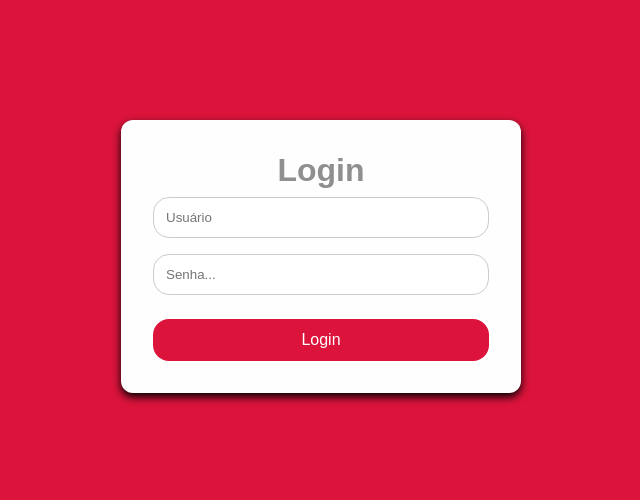
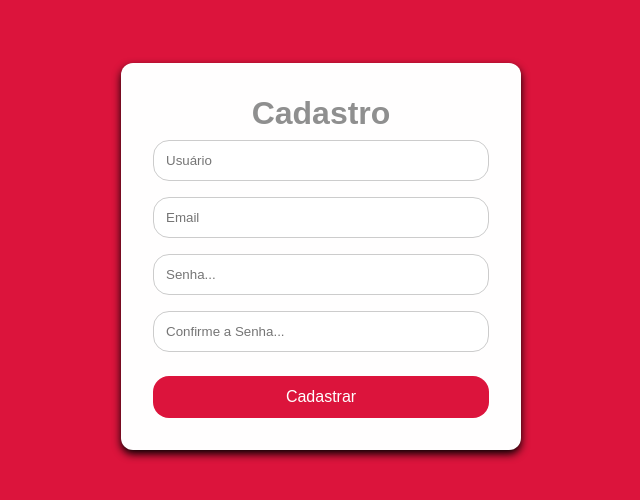
Before and after one commit to MarcusSarmento/ToDoList, a React (Vite) app: page / in a window 1280 px wide. Shown: the part 144-644 px from the top of the page, without its empty margins (319-959 px from the left). Built offline with nearby package versions, Linux system fonts and the light colour scheme.

Commit message:
Feat: Implementando tela de cadastro

```diff
--- a/src/main.jsx
+++ b/src/main.jsx
@@ -1,11 +1,13 @@
 import { StrictMode } from 'react'
 import { createRoot } from 'react-dom/client'
-import Login from './pages/login/login.jsx'
+// import Login from './pages/Login/Login.jsx'
 import './pages/global.css'
+import Cadastro from './pages/Cadastro/Cadastro.jsx'
 
 
 createRoot(document.getElementById('root')).render(
   <StrictMode>
-    <Login/>
+    {/* <Login/> */}
+    <Cadastro/>
   </StrictMode>,
 )
--- /dev/null
+++ b/src/pages/cadastro/Cadastro.css
@@ -0,0 +1,34 @@
+#cadastro-card {
+    background-color: rgb(255, 254, 254);
+    padding: 2rem;
+    border-radius: 12px;
+    box-shadow: 0 4px 8px rgba(0, 0, 0, 1);
+    width: 100%;
+    max-width: 400px;
+    text-align: center;
+}
+
+#cadastro-card h2 {
+    font: 600 2rem 'Poppins', sans-serif;
+    color: #8f8f8f;
+}
+
+#cadastro-card input {
+    width: 100%;
+    padding: 0.75rem;
+    margin: 0.5rem 0;
+    border: 1px solid #ccc;
+    border-radius: 16px;
+}
+
+#cadastro-card button {
+    width: 100%;
+    padding: 0.75rem;
+    margin-top: 1rem;
+    border: none;
+    border-radius: 16px;
+    background-color: crimson;
+    color: #fff;
+    font-size: 1rem;
+    cursor: pointer;
+}
--- a/src/pages/cadastro/cadastro.jsx
+++ b/src/pages/cadastro/cadastro.jsx
@@ -0,0 +1,17 @@
+import './Cadastro.css'
+
+export default function Cadastro() {
+    return (
+        <div className="cadastro-container">
+            <form id="cadastro-card" action="">
+                <h2>Cadastro</h2>
+
+                <input type="text" placeholder='Usuário' />
+                <input type="email" placeholder='Email' />
+                <input type="password" placeholder='Senha...' />
+                <input type="password" placeholder='Confirme a Senha...' />
+                <button type="submit">Cadastrar</button>
+            </form>
+        </div>
+    )
+}
```
